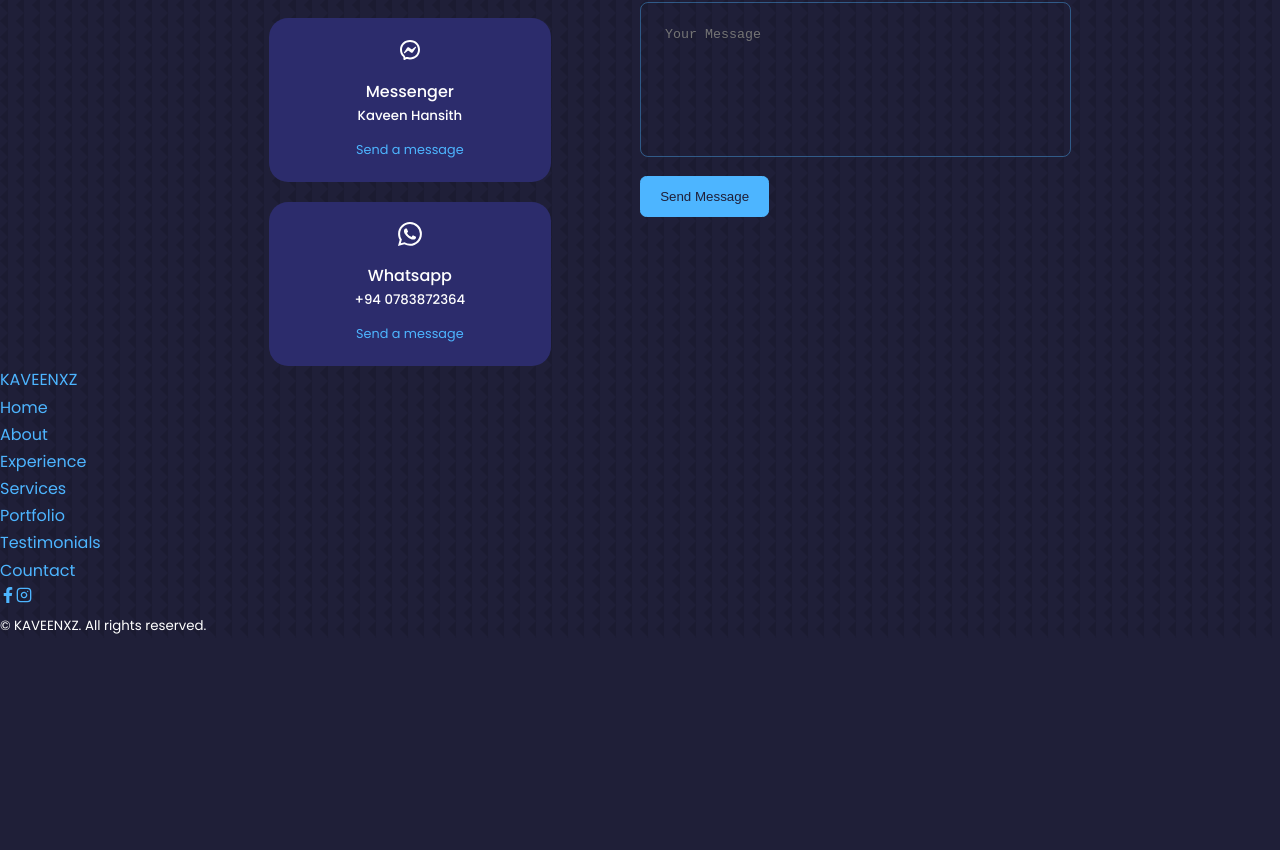
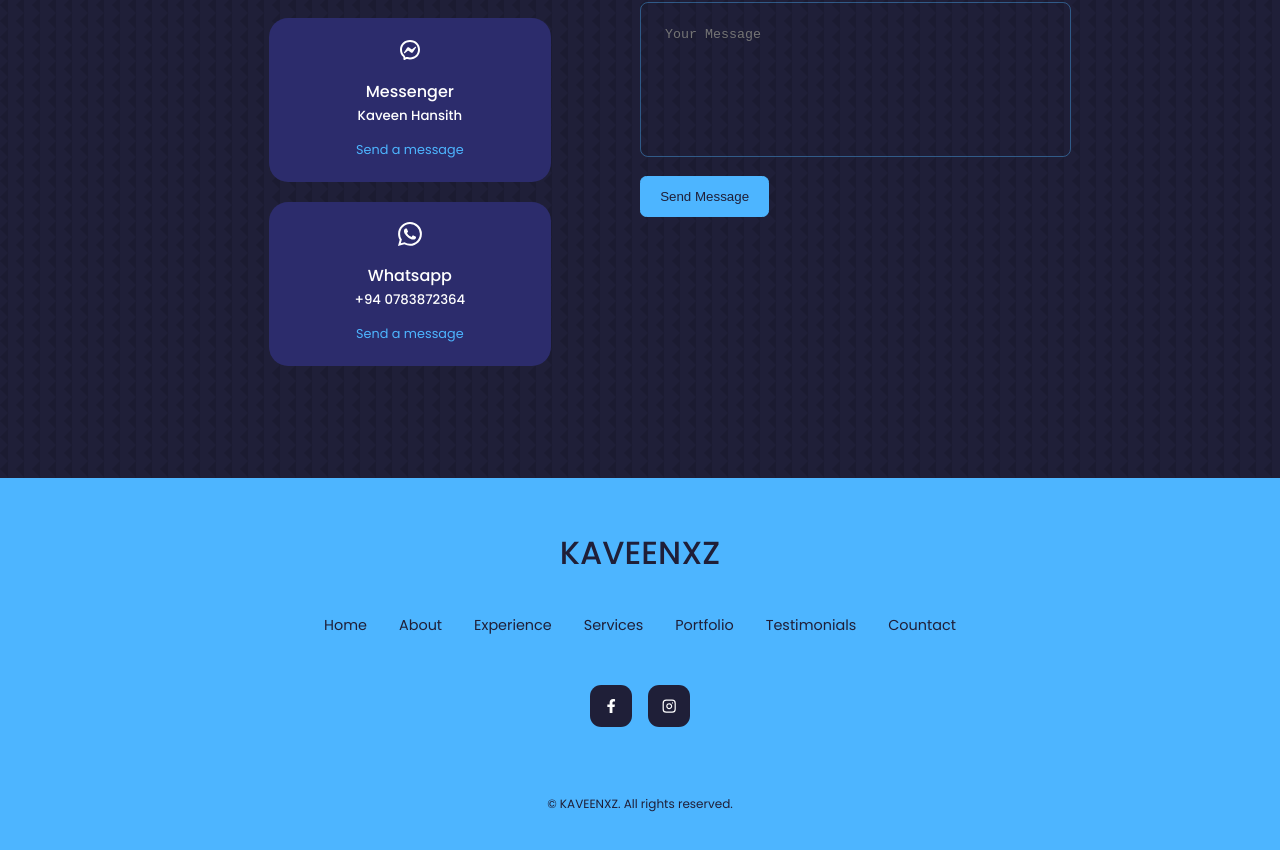
Before and after one commit to Kaveenxz/portfolio-website, a React (Create React App) app: page / in a window 1280 px wide. Shown: the part 4979-5829 px from the top of the page. Before the commit the page ends 5617 px from the top, so only its background shows below. Built offline with nearby package versions, Linux system fonts and the light colour scheme.

Commit message:
done with testimonials styles

```diff
--- a/src/components/footer/footer.css
+++ b/src/components/footer/footer.css
@@ -0,0 +1,65 @@
+footer{
+    background: var(--color-primary);
+    padding: 3rem 0;
+    text-align: center;
+    font-size: 0.9rem;
+    margin-top: 7rem;
+
+}
+
+footer a{
+    color: var(--color-bg);
+}
+
+.footer__logo{
+    font-size: 2rem;
+    font-weight: 500;
+    margin-bottom: 2rem;
+    display: inline-block;
+}
+
+.permalinks{
+    display: flex;
+    flex-wrap: wrap;
+    justify-content: center;
+    gap: 2rem;
+    margin: 0 auto 3rem;
+}
+
+.footer__social{
+    display: flex;
+    justify-content: center;
+    gap: 1rem;
+    margin-bottom: 4rem;
+}
+
+.footer__social a{
+    background: var(--color-bg);
+    color: var(--color-white);
+    padding: 0.8rem;
+    border-radius: 0.7rem;
+    display: flex;
+    border: 1px solid transparent;
+}
+
+.footer__social a:hover{
+    background:transparent;
+    color: var(--color-bg);
+    border-color: var(--color-bg);
+}
+
+.footer__copyright{
+    margin-bottom: 4rem;
+    color: var(--color-bg);
+}
+
+@media screen and (max-width: 600px){
+    .permalinks{
+        flex-direction: column;
+        gap: 1.5rem;
+    }
+
+    .footer__social{
+        margin-bottom: 2.6rem;
+    }
+ }
```
